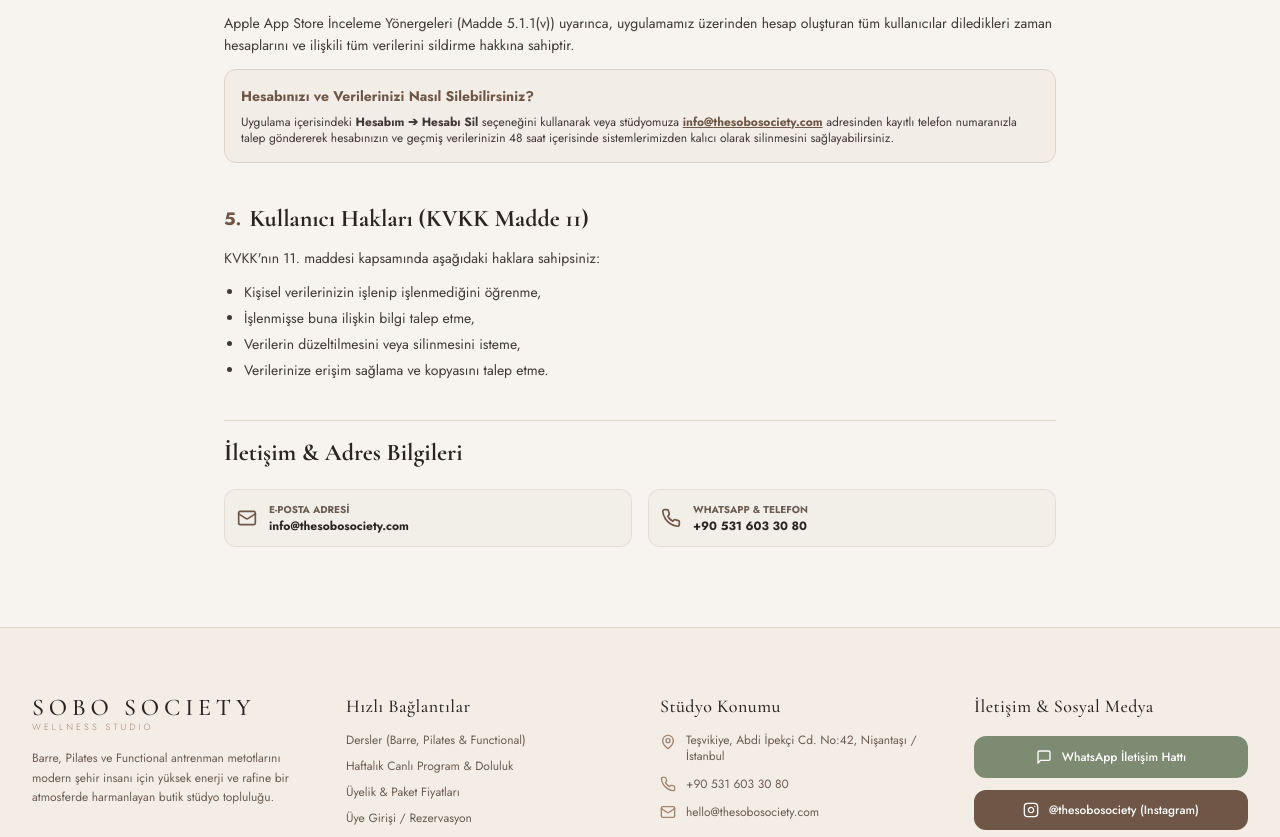
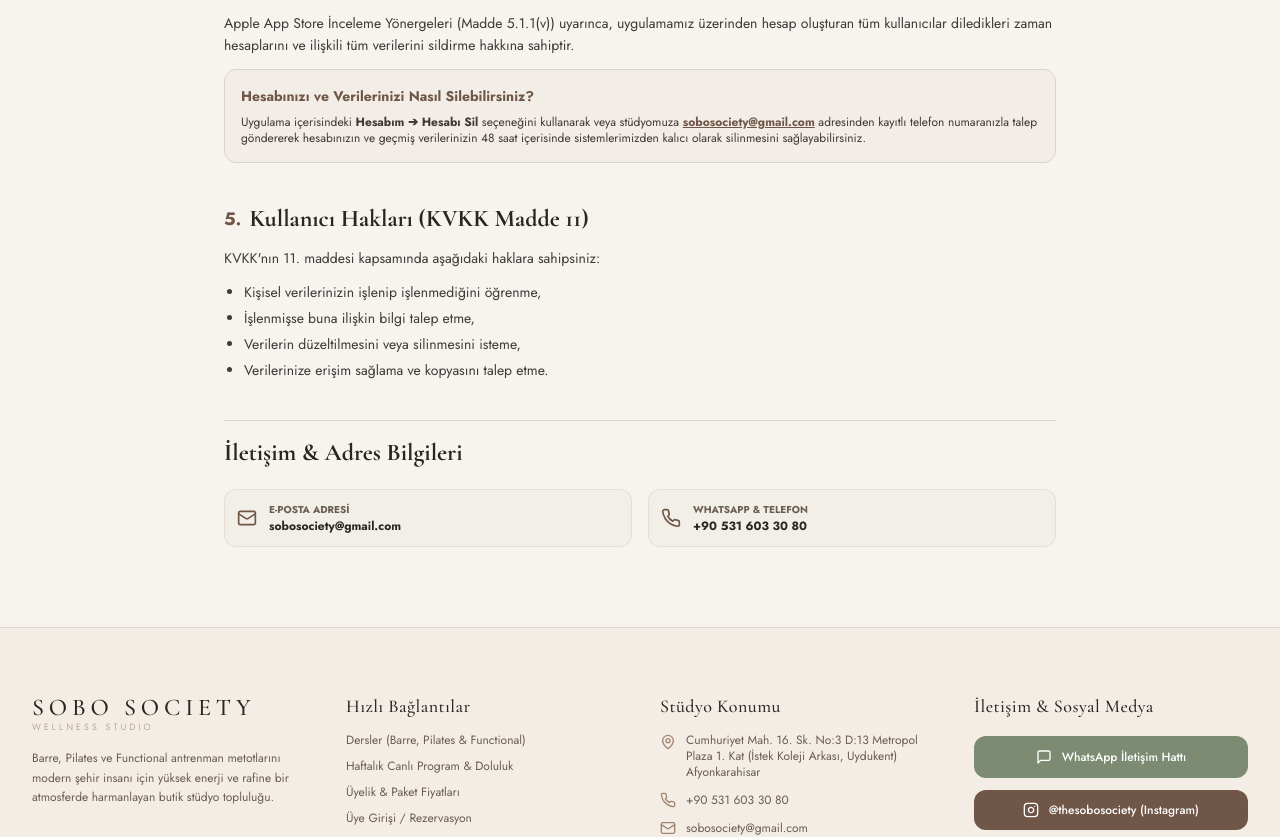
Before and after one commit to monster09856/SoboSociety, a Next.js app in the folder frontend/: page /gizlilik in a window 1280 px wide. Shown: the part 1355-2192 px from the top of the page. Built offline with nearby package versions, Linux system fonts and the light colour scheme.

Commit message:
fix(contact): update studio address to Afyonkarahisar and email to sobosociety@gmail.com from official poster

```diff
--- a/frontend/src/app/gizlilik/page.tsx
+++ b/frontend/src/app/gizlilik/page.tsx
@@ -129,7 +129,7 @@
             <div className="p-4 bg-sand/40 border border-line rounded-xl space-y-2 text-xs">
               <strong className="block text-espresso text-sm font-bold">Hesabınızı ve Verilerinizi Nasıl Silebilirsiniz?</strong>
               <p>
-                Uygulama içerisindeki <strong>Hesabım ➔ Hesabı Sil</strong> seçeneğini kullanarak veya stüdyomuza <a href="mailto:info@thesobosociety.com" className="underline text-espresso font-bold">info@thesobosociety.com</a> adresinden kayıtlı telefon numaranızla talep göndererek hesabınızın ve geçmiş verilerinizin 48 saat içerisinde sistemlerimizden kalıcı olarak silinmesini sağlayabilirsiniz.
+                Uygulama içerisindeki <strong>Hesabım ➔ Hesabı Sil</strong> seçeneğini kullanarak veya stüdyomuza <a href="mailto:sobosociety@gmail.com" className="underline text-espresso font-bold">sobosociety@gmail.com</a> adresinden kayıtlı telefon numaranızla talep göndererek hesabınızın ve geçmiş verilerinizin 48 saat içerisinde sistemlerimizden kalıcı olarak silinmesini sağlayabilirsiniz.
               </p>
             </div>
           </section>
@@ -157,8 +157,8 @@
                 <Mail className="w-5 h-5 text-espresso shrink-0" />
                 <div>
                   <span className="block text-secondary text-[10px] uppercase font-bold">E-Posta Adresi</span>
-                  <a href="mailto:info@thesobosociety.com" className="text-ink hover:text-espresso font-bold">
-                    info@thesobosociety.com
+                  <a href="mailto:sobosociety@gmail.com" className="text-ink hover:text-espresso font-bold">
+                    sobosociety@gmail.com
                   </a>
                 </div>
               </div>
--- a/frontend/src/app/privacy/page.tsx
+++ b/frontend/src/app/privacy/page.tsx
@@ -107,7 +107,7 @@
             <div className="p-4 bg-sand/40 border border-line rounded-xl space-y-2 text-xs">
               <strong className="block text-espresso text-sm font-bold">How to Request Account & Data Deletion:</strong>
               <p>
-                You can initiate account deletion within the mobile app via <strong>Account ➔ Delete Account</strong> or by sending an email to <a href="mailto:info@thesobosociety.com" className="underline text-espresso font-bold">info@thesobosociety.com</a> with your registered phone number. Your account and personal records will be permanently erased within 48 hours.
+                You can initiate account deletion within the mobile app via <strong>Account ➔ Delete Account</strong> or by sending an email to <a href="mailto:sobosociety@gmail.com" className="underline text-espresso font-bold">sobosociety@gmail.com</a> with your registered phone number. Your account and personal records will be permanently erased within 48 hours.
               </p>
             </div>
           </section>
@@ -120,8 +120,8 @@
                 <Mail className="w-5 h-5 text-espresso shrink-0" />
                 <div>
                   <span className="block text-secondary text-[10px] uppercase font-bold">Email Address</span>
-                  <a href="mailto:info@thesobosociety.com" className="text-ink hover:text-espresso font-bold">
-                    info@thesobosociety.com
+                  <a href="mailto:sobosociety@gmail.com" className="text-ink hover:text-espresso font-bold">
+                    sobosociety@gmail.com
                   </a>
                 </div>
               </div>
--- a/frontend/src/components/site/footer.tsx
+++ b/frontend/src/components/site/footer.tsx
@@ -61,7 +61,7 @@
             <div className="space-y-3 text-xs text-secondary">
               <div className="flex items-start gap-2.5">
                 <MapPin className="w-4 h-4 text-mocha shrink-0 mt-0.5" />
-                <span>Teşvikiye, Abdi İpekçi Cd. No:42, Nişantaşı / İstanbul</span>
+                <span>Cumhuriyet Mah. 16. Sk. No:3 D:13 Metropol Plaza 1. Kat (İstek Koleji Arkası, Uydukent) Afyonkarahisar</span>
               </div>
               <div className="flex items-center gap-2.5">
                 <Phone className="w-4 h-4 text-mocha shrink-0" />
@@ -69,7 +69,7 @@
               </div>
               <div className="flex items-center gap-2.5">
                 <Mail className="w-4 h-4 text-mocha shrink-0" />
-                <span>hello@thesobosociety.com</span>
+                <a href="mailto:sobosociety@gmail.com" className="hover:text-espresso transition-colors">sobosociety@gmail.com</a>
               </div>
             </div>
           </div>
--- a/frontend/src/components/site/hero.tsx
+++ b/frontend/src/components/site/hero.tsx
@@ -47,7 +47,7 @@
               <span className="relative inline-flex rounded-full h-2.5 w-2.5 bg-sage"></span>
             </span>
             <span className="text-xs uppercase tracking-[0.2em] text-ink font-medium">
-              Teşvikiye • Nişantaşı Stüdyosu
+              Uydukent • Afyonkarahisar Stüdyosu
             </span>
           </div>
 
```
